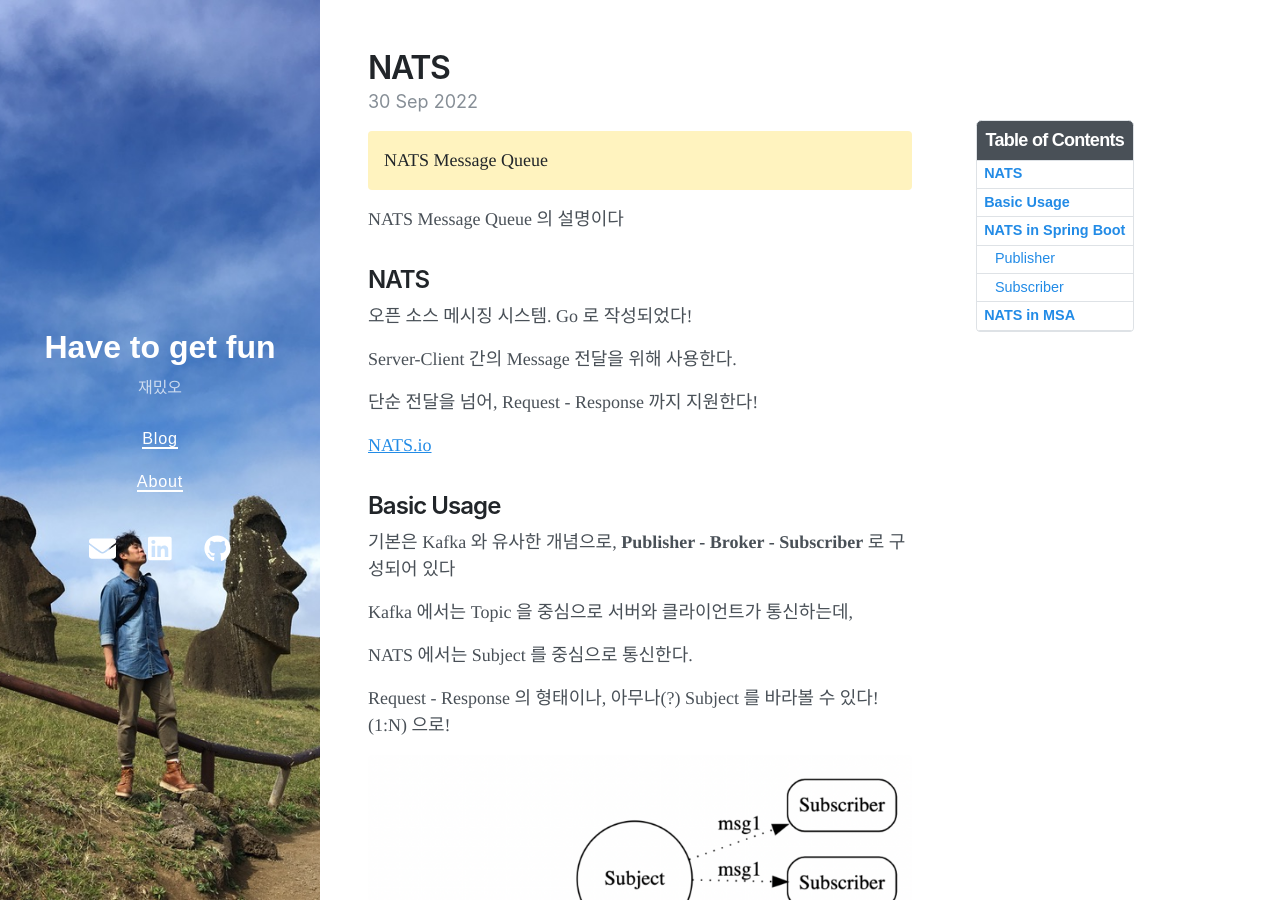
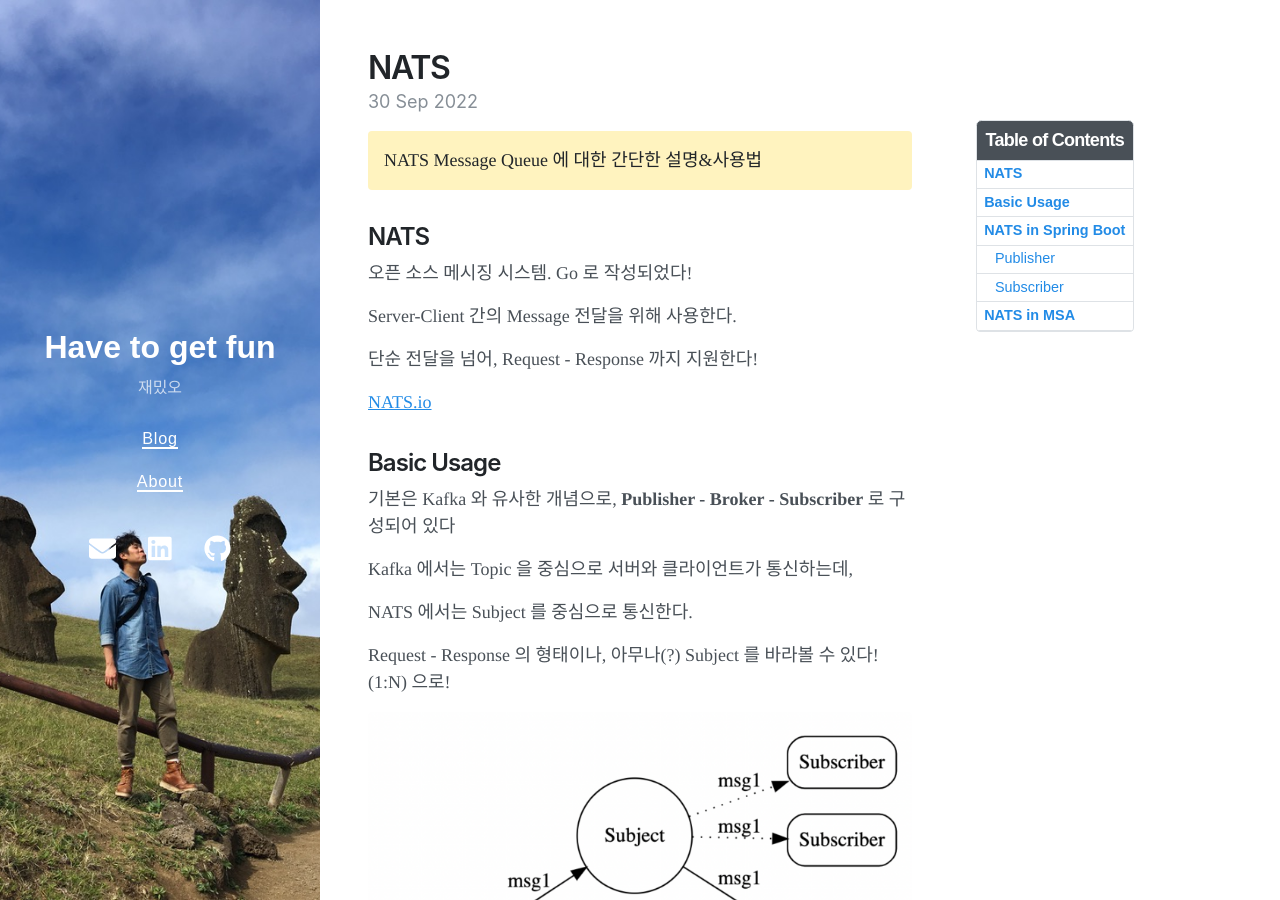
Before and after one commit to LeeJyeon/LeeJyeon.github.io, a Jekyll site: the page built from _posts/Dev/2022-09-30-NATS.md, in a window 1280 px wide and 900 px high. Built offline with Jekyll 4.4.1, drawn with Linux system fonts in a browser that asks for light colours; nearby versions of some CDN libraries.

Commit message:
NATS POST

```diff
--- a/_posts/Dev/2022-09-30-NATS.md
+++ b/_posts/Dev/2022-09-30-NATS.md
@@ -13,11 +13,8 @@ comment: true
 
 ---
 
-NATS Message Queue
+NATS Message Queue 에 대한 간단한 설명&사용법
 {: .message}
-
-NATS Message Queue 의 설명이다
-
 
 ## NATS
 
```
